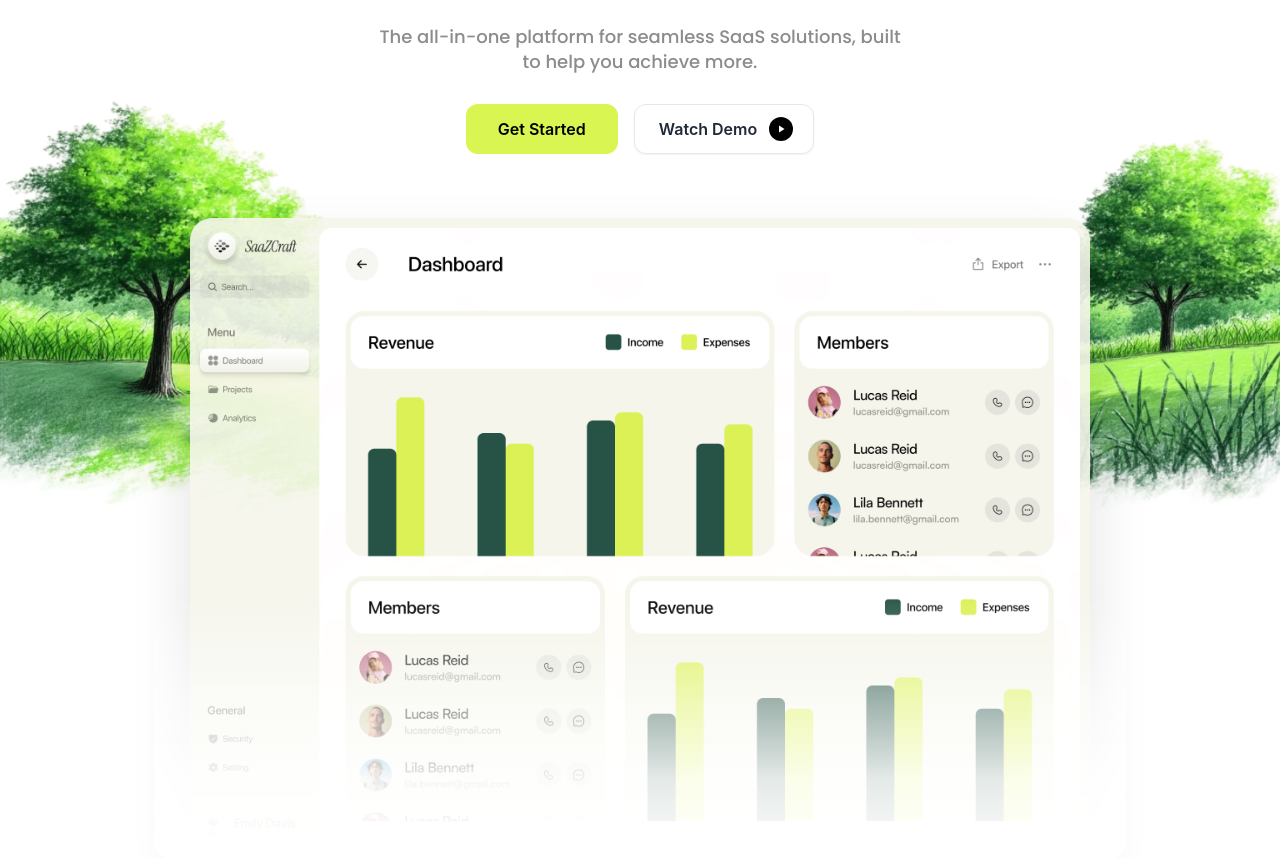
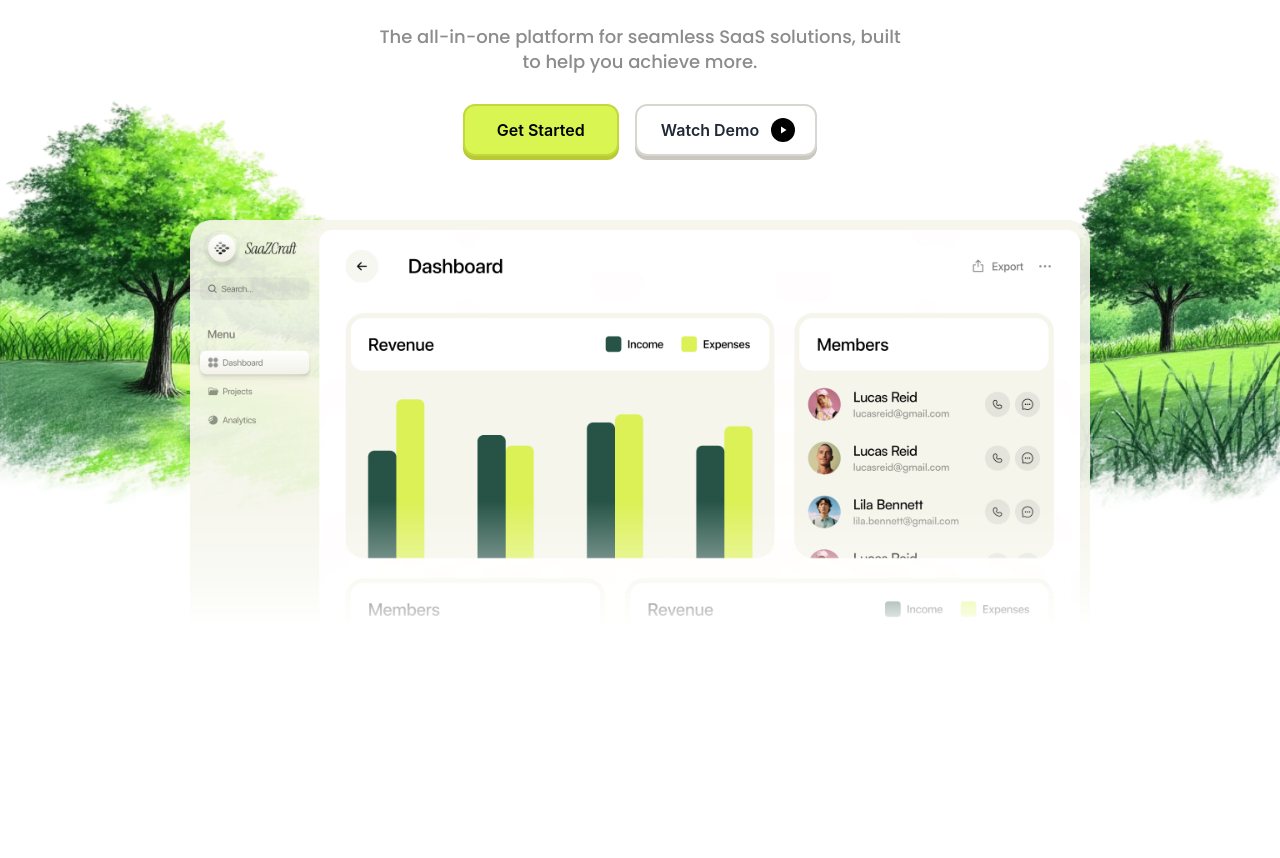
Before and after one commit to Sruthi417/Saazcraft, a Next.js app in the folder frontend/: page / in a window 1280 px wide. Shown: the part 441-1299 px from the top of the page. After the commit the page ends 1141 px from the top, so only its background shows below. Built offline with nearby package versions, Linux system fonts and the light colour scheme; a web font is replaced by a local one.

Commit message:
hero completed

```diff
--- a/frontend/components/Hero/Hero.scss
+++ b/frontend/components/Hero/Hero.scss
@@ -1,4 +1,4 @@
-@import url('https://fonts.googleapis.com/css2?family=Playfair+Display:ital,wght@0,400;0,500;0,600;0,700;1,400;1,500;1,600;1,700&display=swap');
+@import url("https://fonts.googleapis.com/css2?family=Playfair+Display:ital,wght@0,400;0,500;0,600;0,700;1,400;1,500;1,600;1,700&display=swap");
 
 .hero {
   position: relative;
@@ -11,7 +11,7 @@
   /* Adjust based on navbar height */
   padding-bottom: 0;
   overflow: hidden;
-  font-family: 'Inter', sans-serif;
+  font-family: "Inter", sans-serif;
   background-color: #ffffff;
   isolation: isolate;
 
@@ -92,13 +92,15 @@
     cursor: pointer;
     transition: all 0.2s ease;
     border: none;
-    font-family: 'Inter', sans-serif;
+    font-family: "Inter", sans-serif;
 
     &--primary {
       background-color: #d8f552;
       /* Lime green/yellow based on screenshot */
       color: #000;
       padding: 12px 32px;
+      border: 2px solid #c4d83e;
+      box-shadow: 0 4px 0 #b7c933;
 
       &:hover {
         background-color: #c9e44d;
@@ -110,7 +112,8 @@
       color: #1f2937;
       border: 1px solid #e5e7eb;
       padding: 12px 20px 12px 24px;
-      box-shadow: 0 1px 2px rgba(0, 0, 0, 0.05);
+      border: 2px solid #d8d7cf;
+      box-shadow: 0 4px 0 #c9c8c0;
 
       &:hover {
         background-color: #f9fafb;
@@ -145,10 +148,6 @@
     align-items: flex-start;
     // padding: 0 20px;
     margin-top: 4rem;
-    /* NOTE: perspective is applied on .hero__dashboard itself via framer's
-       `transformPerspective`, not here. An ancestor `perspective` would not
-       reach it — the entrance wrapper in between animates opacity, which
-       force-flattens any 3D context. */
 
     @media (max-width: 768px) {
       margin-top: 3.5rem;
@@ -166,6 +165,7 @@
   &__dashboard {
     position: relative;
     width: 900px;
+    height: 480px;
     max-width: 100%;
     margin-inline: auto;
     transform-origin: 50% 0%;
@@ -175,14 +175,16 @@
     img {
       display: block;
       width: 100%;
-      height: auto;
+      height: 480px; /* Cut down the height naturally */
+      object-fit: cover;
+      object-position: top;
       border-radius: 20px;
-      box-shadow: 0 30px 60px rgba(0, 0, 0, 0.12);
+      // box-shadow: 0 30px 60px rgba(0, 0, 0, 0.12);
     }
 
     /* white "fume" — dissolves the bottom edge of the dashboard into the page */
     &::after {
-      content: '';
+      content: "";
       position: absolute;
       left: -4%;
       right: -4%;
@@ -193,8 +195,8 @@
       background: linear-gradient(
         to bottom,
         rgba(255, 255, 255, 0) 0%,
-        rgba(255, 255, 255, 0.55) 40%,
-        rgba(255, 255, 255, 0.88) 70%,
+        rgba(255, 255, 255, 0.55) 45%,
+        rgba(255, 255, 255, 1) 65%,
         #ffffff 100%
       );
     }
```
